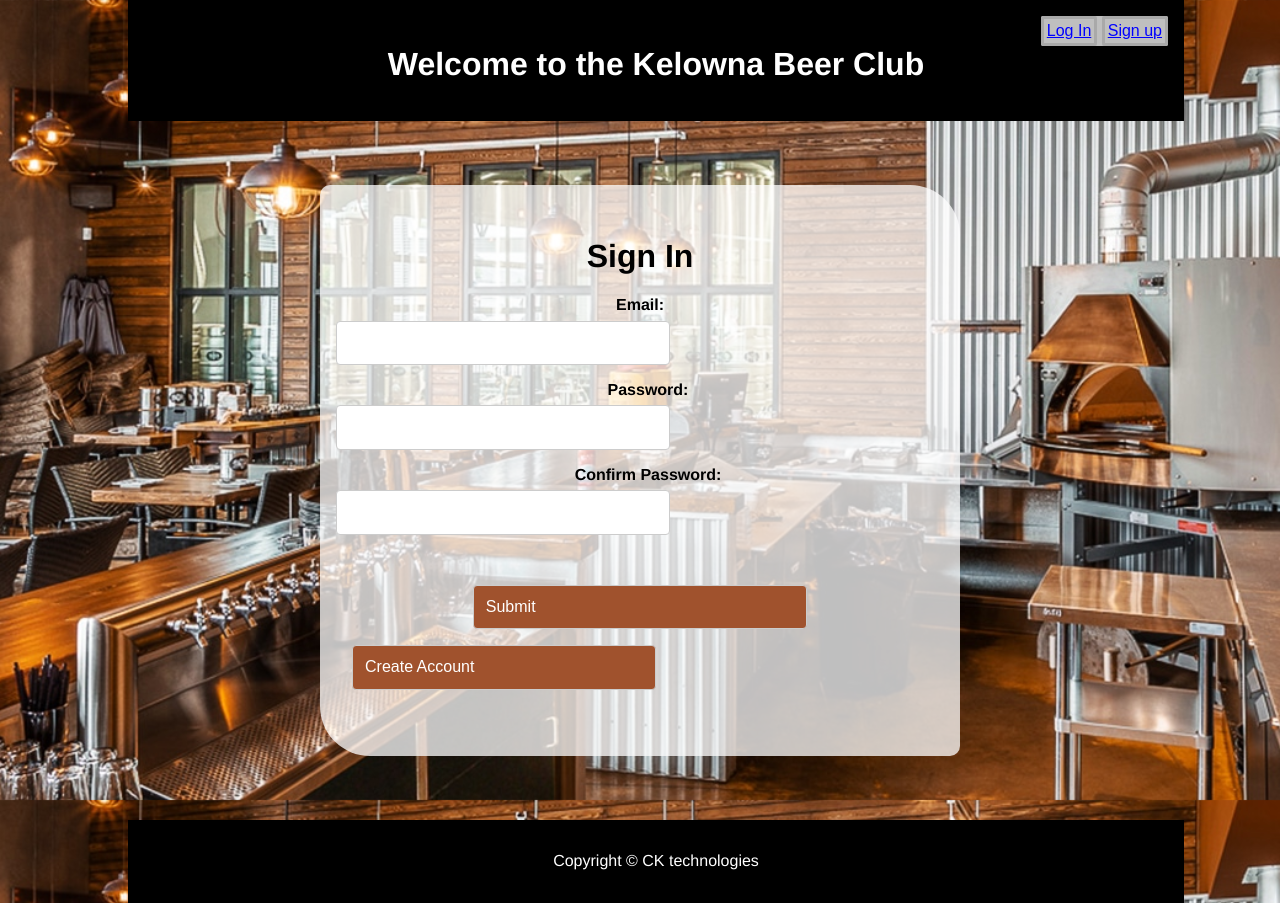
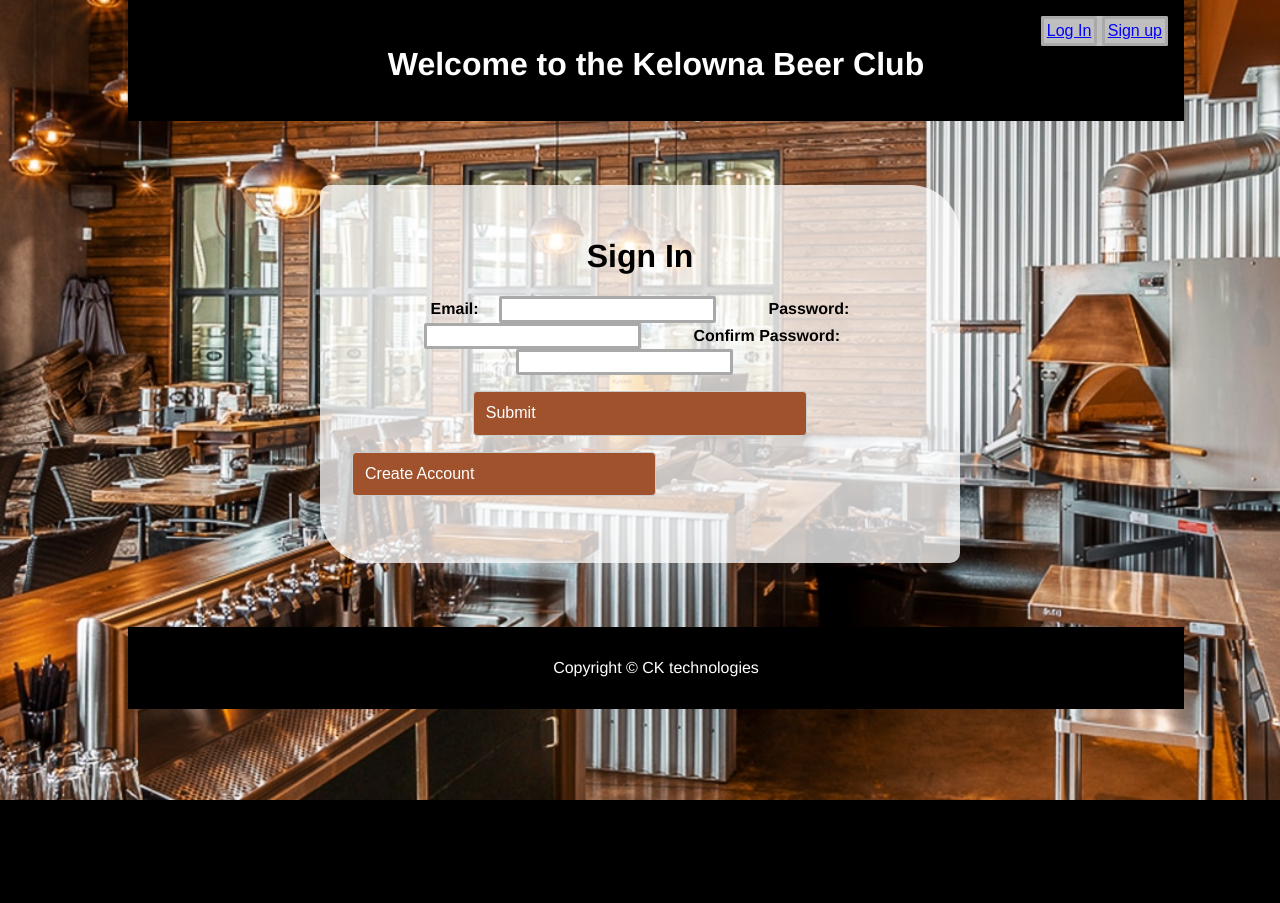
Before and after one commit to ClayGale/213KBCdemo, a PHP site: page /login.php in a window 1280 px wide. After the commit the page ends 800 px from the top, so only its background shows below. Run offline with PHP 8.4, Linux system fonts and the light colour scheme; some libraries are stand-ins or nearby versions.

Commit message:
Update beer.css

```diff
--- a/beer.css
+++ b/beer.css
@@ -234,7 +234,7 @@ main {
     font-size: 18px;
 }
 
-form input:not([type=radio]), .nicebutton {
+form > input:not([type=radio]), .nicebutton {
     display: block;
     width: 55%;
     padding: 12px;
@@ -245,7 +245,7 @@ form input:not([type=radio]), .nicebutton {
     margin-bottom: 16px;
     text-align: left;
 }
-form input[type=submit]:not([type=radio]), .nicebutton {
+form > input[type=submit]:not([type=radio]), .nicebutton {
     background-color: #a0522d;
     color: white;
 }
```
